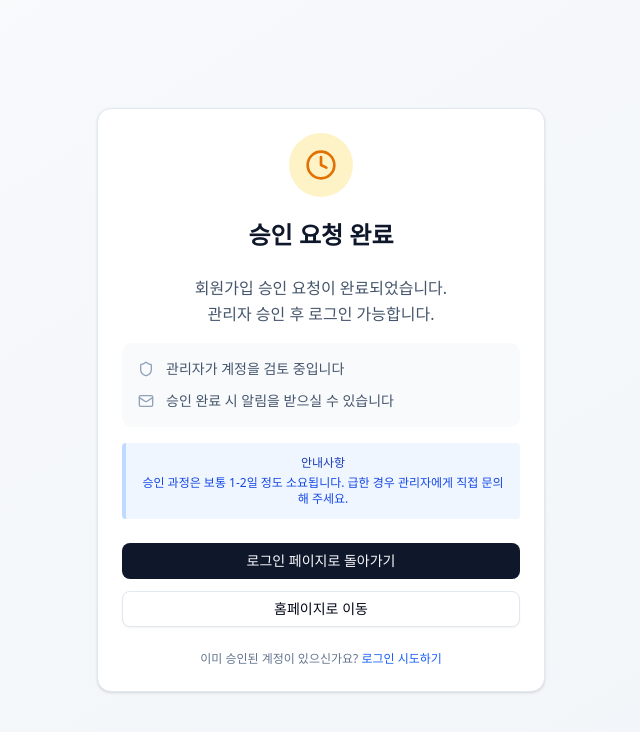
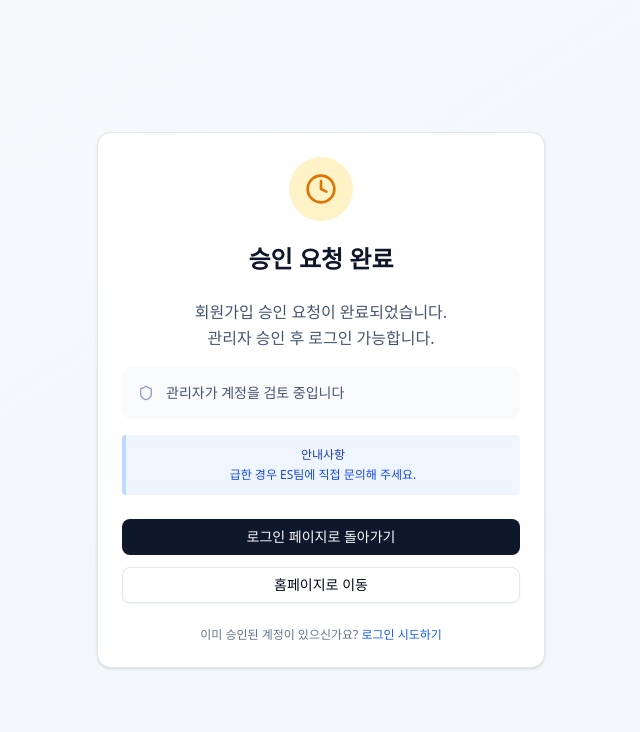
Before and after one commit to cpSehun/dp_management_front, a Next.js app: page /auth/approval-pending in a window 1280 px wide. Shown: the top 732 px of the page, without its empty margins (319-959 px from the left). Built offline with nearby package versions, Linux system fonts and the light colour scheme.

Commit message:
feat: 승인 대기 페이지에서 알림 관련 문구 및 안내사항 수정

```diff
--- a/src/app/auth/approval-pending/page.tsx
+++ b/src/app/auth/approval-pending/page.tsx
@@ -31,17 +31,12 @@ export default function ApprovalPendingPage() {
 								<Shield className="h-4 w-4 text-slate-400" />
 								<span>관리자가 계정을 검토 중입니다</span>
 							</div>
-							<div className="flex items-center gap-3 text-sm text-slate-600">
-								<Mail className="h-4 w-4 text-slate-400" />
-								<span>승인 완료 시 알림을 받으실 수 있습니다</span>
-							</div>
 						</div>
 
 						<div className="text-xs text-slate-500 bg-blue-50 p-3 rounded border-l-4 border-blue-200">
 							<p className="font-medium text-blue-800 mb-1">안내사항</p>
 							<p className="text-blue-700">
-								승인 과정은 보통 1-2일 정도 소요됩니다. 급한 경우 관리자에게
-								직접 문의해 주세요.
+								급한 경우 ES팀에 직접 문의해 주세요.
 							</p>
 						</div>
 					</div>
```
